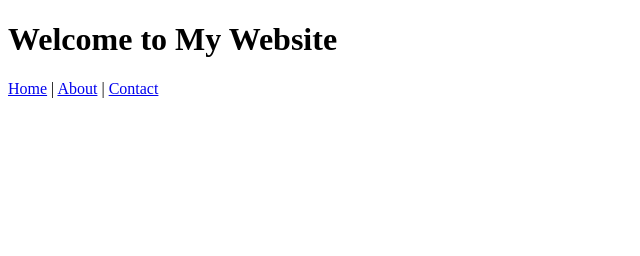
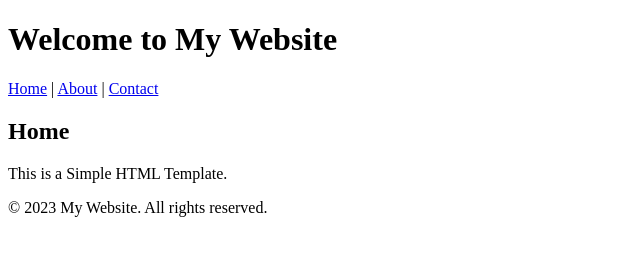
Before and after one commit to Ibrahimaoumardiallo/devoirgit, a plain HTML site: page index.html in a window 1280 px wide. Shown: the whole page, without its empty margins (0-640 px from the left). Drawn offline with Linux system fonts and the light colour scheme.

Commit message:
apres modification du fichier html dans la branch main

```diff
--- a/index.html
+++ b/index.html
@@ -14,5 +14,12 @@
 <a href="#about">About</a> |
 <a href="#contact">Contact</a>
 </nav>
+<main>
+    <h2>Home</h2>
+    <p>This is a Simple HTML Template.</p>
+</main>
+<footer>
+<p>&copy; 2023 My Website. All rights reserved.</p>
+</footer>
 </body>
 </html>
```
Also changed, not shown: 1 other file.
